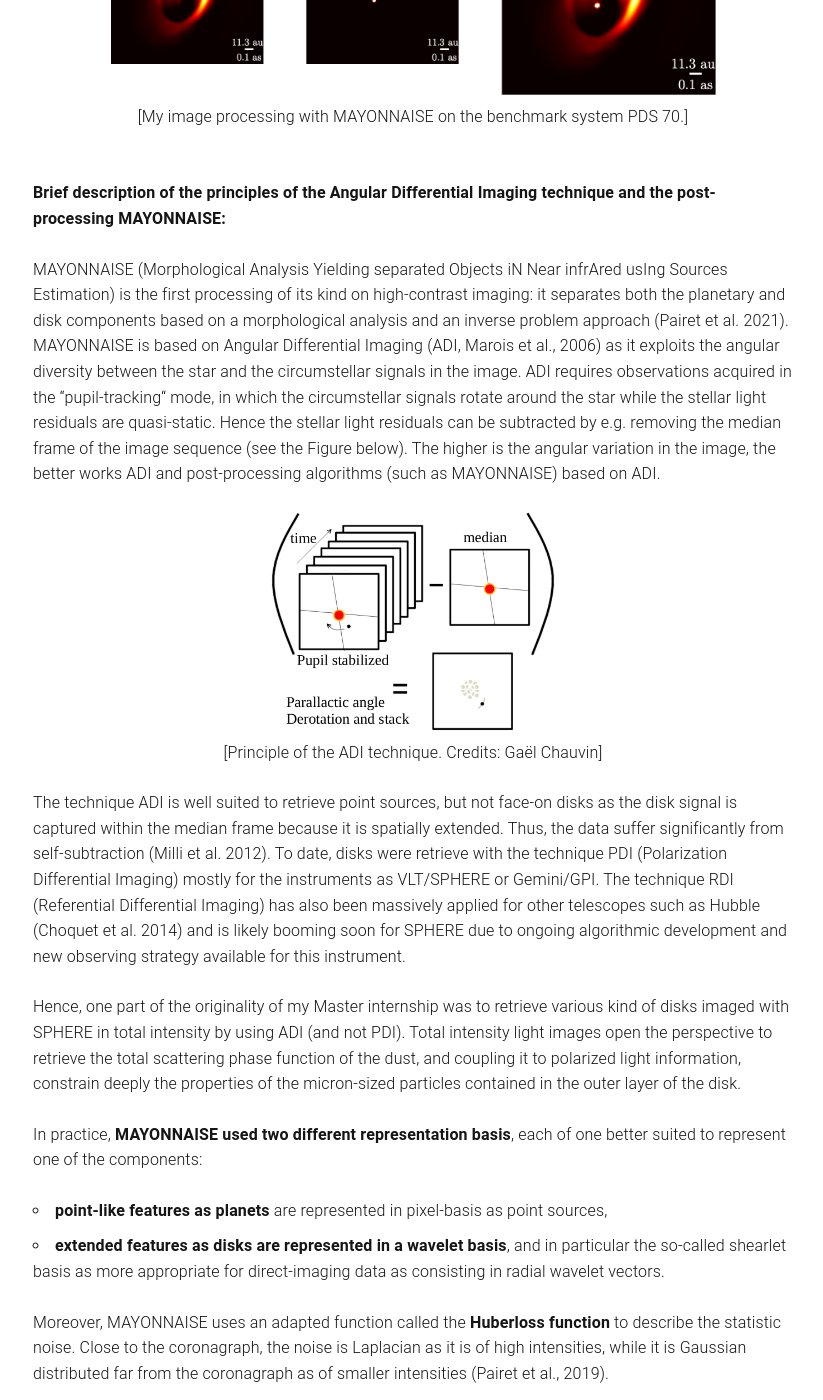
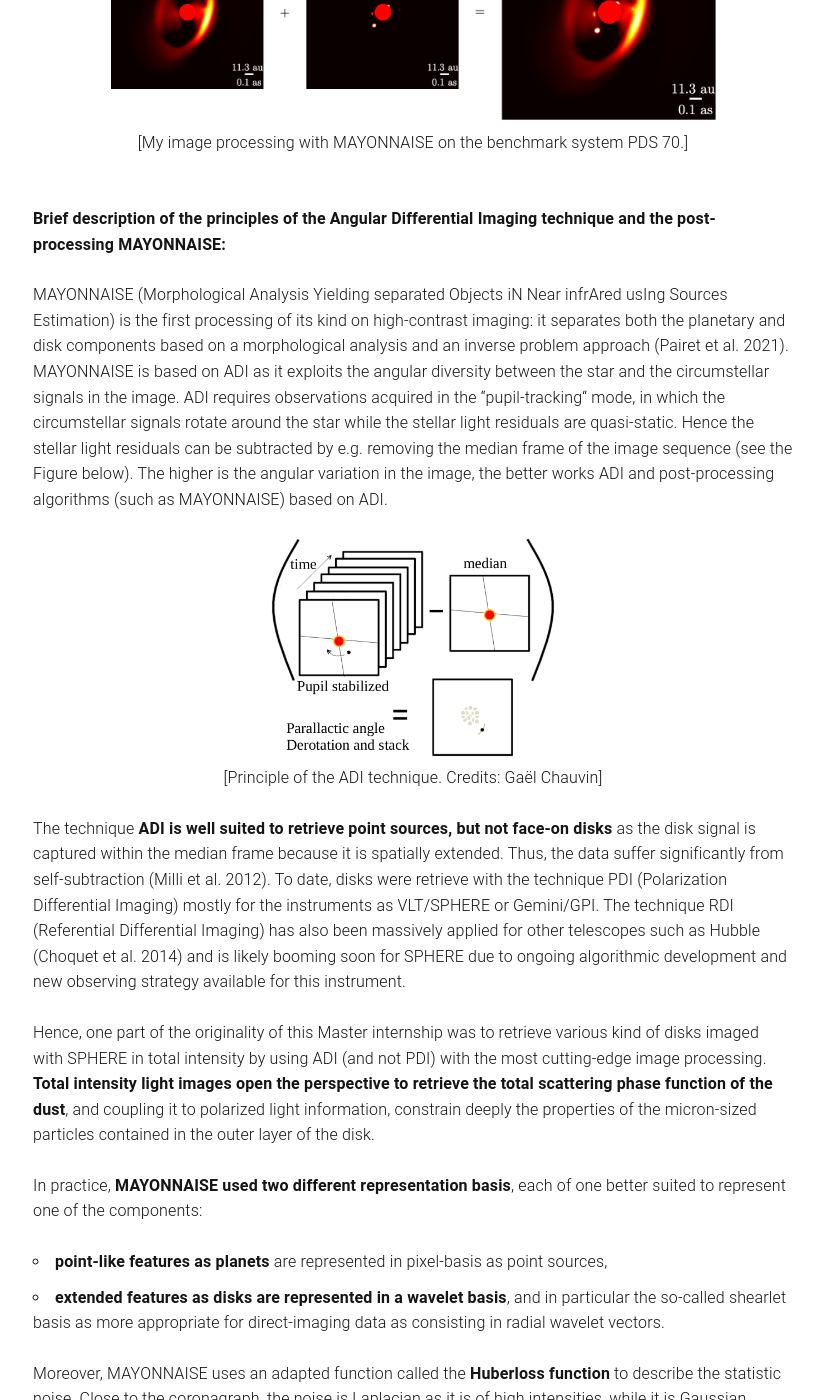
Before and after one commit to cdesgrange/cdesgrange.github.io, a Jekyll site: the page built from _posts/2022-04-23-protoplanetary-disk.markdown, in a window 1280 px wide and 1400 px high, scrolled down 1828 px. Shown: the whole window, without its empty margins (227-1050 px from the left). Built offline with Jekyll 4.4.1, drawn with Linux system fonts in a browser that asks for light colours; some of the changed text lies outside the part shown.

Commit message:
bold text

```diff
--- a/_posts/2022-04-23-protoplanetary-disk.markdown
+++ b/_posts/2022-04-23-protoplanetary-disk.markdown
@@ -5,15 +5,15 @@
 preview: fig/PDS_70-1.png
 ---
 
-A large variety of protoplanetary disks have been detected with the instrument VLT/SPHERE, and many of them contain substructures such as cavities, rings or spirals. The origin of these substructures is still unknown. Are they caused by planets, but which are yet unseen? or by some other physical processes? To date, only the protoplanetary disk PDS 70 has two confirmed giant proto-planets (Keppler et al., 2018; Müller et al., 2018; Haffert et al. 2019). In this research project, I investigated a sample of fifteen young disks from Asensio-Torres et al. (2021) with the primary goal to discover exoplanets which some are supposed to be detectable or close to be. I applied the latest cutting-edge image post-processing in order to unveil them. Unfortunately, no highly robust candidates appear.
+A large variety of protoplanetary disks have been detected with the instrument VLT/SPHERE, and many of them contain substructures such as cavities, rings or spirals. <b>The origin of these substructures is still unknown. Are they caused by planets, but which are yet unseen? or by some other physical processes?</b> To date of my Master internship (Sept. 2020-Feb. 2021), only the protoplanetary disk PDS 70 has two confirmed giant proto-planets (Keppler et al., 2018; Müller et al., 2018; Haffert et al. 2019). In this research project, I investigated a sample of fifteen young disks from Asensio-Torres et al. (2021) with the primary goal to discover exoplanets which some are supposed to be detectable or close to be.
 
 <p align="center">
 <img src="/fig/AsensioTorres2021_Fig_sketch_disk.png"  height="800">
-<br> [Sketch from Asensio Torres et al. (2021) representing the sample of protoplanetary disks investigated in their paper and during my Master internship. This is the scattered light appearance of the disks in near infrared.]
+<br> [Sketch from Asensio Torres et al. (2021) representing the sample of protoplanetary disks investigated in their paper and during this Master project. This is the scattered light appearance of the disks in near infrared.]
 </p>
 
 
-In addition, I also looked into the morphology of the disks in near infrared through  Angular Differential Imaging, a yet unusual technique to post-process directly-imaged disks. Last, the application of six post-processing algorithms on a diverse sample of disks which have been imaged with various observational conditions enables me to compare their performance and robustness. The latest and more breakthrough post-processing MAYONNAISE (Pairet et al., 2021) confirms its state-of-the-art results to provide detailed disk images without distortion under good observational conditions.
+I applied the latest cutting-edge image post-processing in order to unveil them. Unfortunately, no highly robust candidates appear. I also looked into the morphology of the disks in near infrared through  Angular Differential Imaging (ADI, Marois et al., 2006), a yet unusual technique to post-process directly-imaged disks. Last, the application of six post-processing algorithms on a diverse sample of disks which have been imaged with various observational conditions enables me to compare their performance and robustness. The latest and more breakthrough post-processing MAYONNAISE (Pairet et al., 2021) confirms its state-of-the-art results to provide detailed disk images without distortion under good observational conditions.
 
 
 <p align="center">
@@ -25,16 +25,16 @@
 <br>
 <strong>Brief description of the principles of the Angular Differential Imaging technique and the post-processing MAYONNAISE:</strong>
 
-MAYONNAISE (Morphological Analysis Yielding separated Objects iN Near infrAred usIng Sources Estimation) is the first processing of its kind on high-contrast imaging: it separates  both the planetary and disk components based on a morphological analysis and an inverse problem approach (Pairet et al. 2021). MAYONNAISE is based on Angular Differential Imaging (ADI, Marois et al., 2006) as it exploits the angular diversity between the star and the circumstellar signals in the image. ADI requires observations acquired in the “pupil-tracking“ mode, in which the circumstellar signals rotate around the star while the stellar light residuals are quasi-static. Hence the stellar light residuals can be subtracted by e.g. removing the median frame of the image sequence (see the Figure below). The higher is the angular variation in the image, the better works ADI and post-processing algorithms (such as MAYONNAISE) based on ADI.
+MAYONNAISE (Morphological Analysis Yielding separated Objects iN Near infrAred usIng Sources Estimation) is the first processing of its kind on high-contrast imaging: it separates  both the planetary and disk components based on a morphological analysis and an inverse problem approach (Pairet et al. 2021). MAYONNAISE is based on ADI as it exploits the angular diversity between the star and the circumstellar signals in the image. ADI requires observations acquired in the “pupil-tracking“ mode, in which the circumstellar signals rotate around the star while the stellar light residuals are quasi-static. Hence the stellar light residuals can be subtracted by e.g. removing the median frame of the image sequence (see the Figure below). The higher is the angular variation in the image, the better works ADI and post-processing algorithms (such as MAYONNAISE) based on ADI.
 
 <p align="center">
 <img src="/fig/cadi_pc.png"  height="220">
 <br> [Principle of the ADI technique. Credits: Gaël Chauvin]
 </p>
 
-The  technique ADI is well suited to retrieve point sources, but not face-on disks as the disk signal is captured within the median frame because it is spatially extended. Thus, the data suffer significantly from self-subtraction (Milli et al. 2012). To date, disks were retrieve with the technique PDI (Polarization Differential Imaging) mostly for the instruments as VLT/SPHERE or Gemini/GPI. The technique RDI (Referential Differential Imaging) has also been massively applied for other telescopes such as Hubble (Choquet et al. 2014) and is likely booming soon for SPHERE due to ongoing algorithmic development and new observing strategy available for this instrument.
+The  technique <b>ADI is well suited to retrieve point sources, but not face-on disks</b> as the disk signal is captured within the median frame because it is spatially extended. Thus, the data suffer significantly from self-subtraction (Milli et al. 2012). To date, disks were retrieve with the technique PDI (Polarization Differential Imaging) mostly for the instruments as VLT/SPHERE or Gemini/GPI. The technique RDI (Referential Differential Imaging) has also been massively applied for other telescopes such as Hubble (Choquet et al. 2014) and is likely booming soon for SPHERE due to ongoing algorithmic development and new observing strategy available for this instrument.
 
-Hence, one part of the originality of my Master internship was to retrieve various kind of disks imaged with SPHERE in total intensity by using ADI (and not PDI). Total intensity light images open the  perspective to  retrieve  the  total scattering  phase  function of the dust, and coupling it to polarized light information,  constrain  deeply the  properties  of  the  micron-sized particles contained in the outer layer of the disk.
+Hence, one part of the originality of this Master internship was to retrieve various kind of disks imaged with SPHERE in total intensity by using ADI (and not PDI) with the most cutting-edge image processing. <b>Total intensity light images open the  perspective to  retrieve  the  total scattering  phase  function of the dust</b>, and coupling it to polarized light information,  constrain  deeply the  properties  of  the  micron-sized particles contained in the outer layer of the disk.
 
 
 In practice, <b>MAYONNAISE used two different representation basis</b>, each of one better suited to represent one of the components:
```
